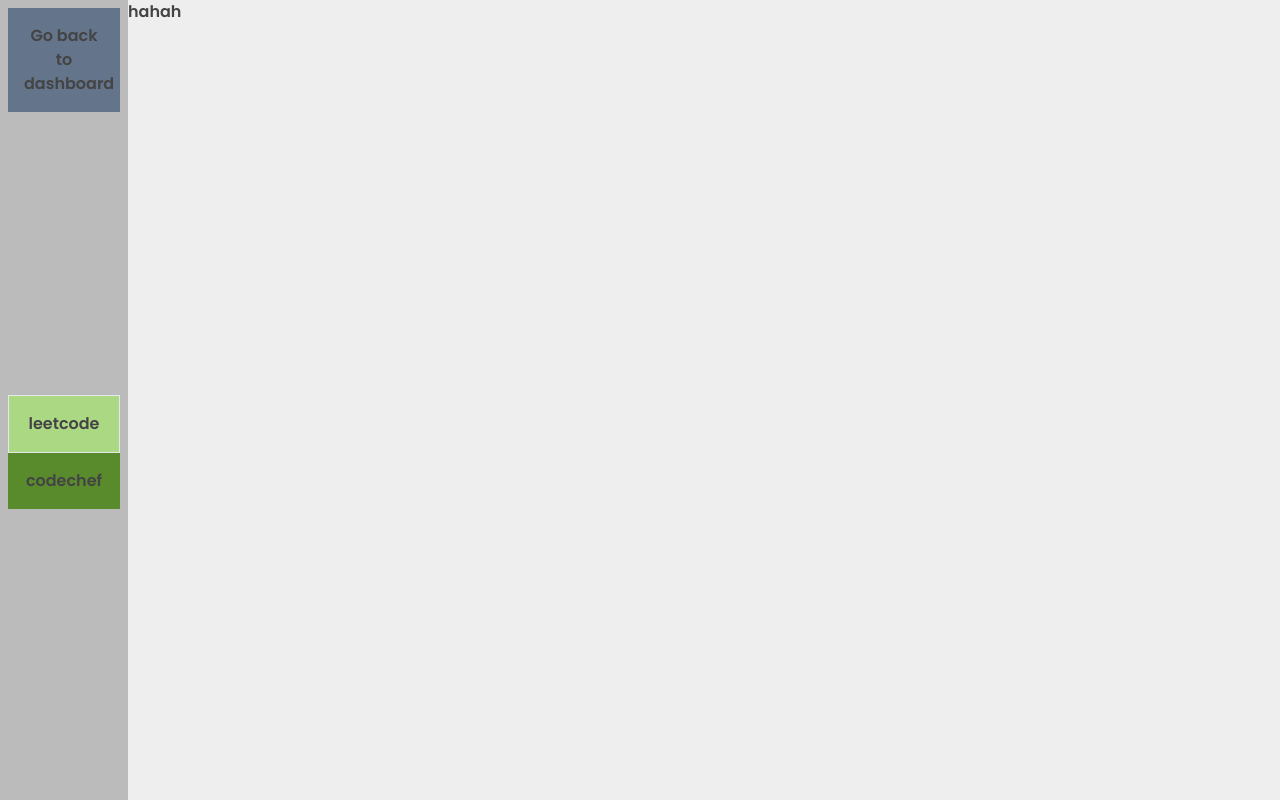
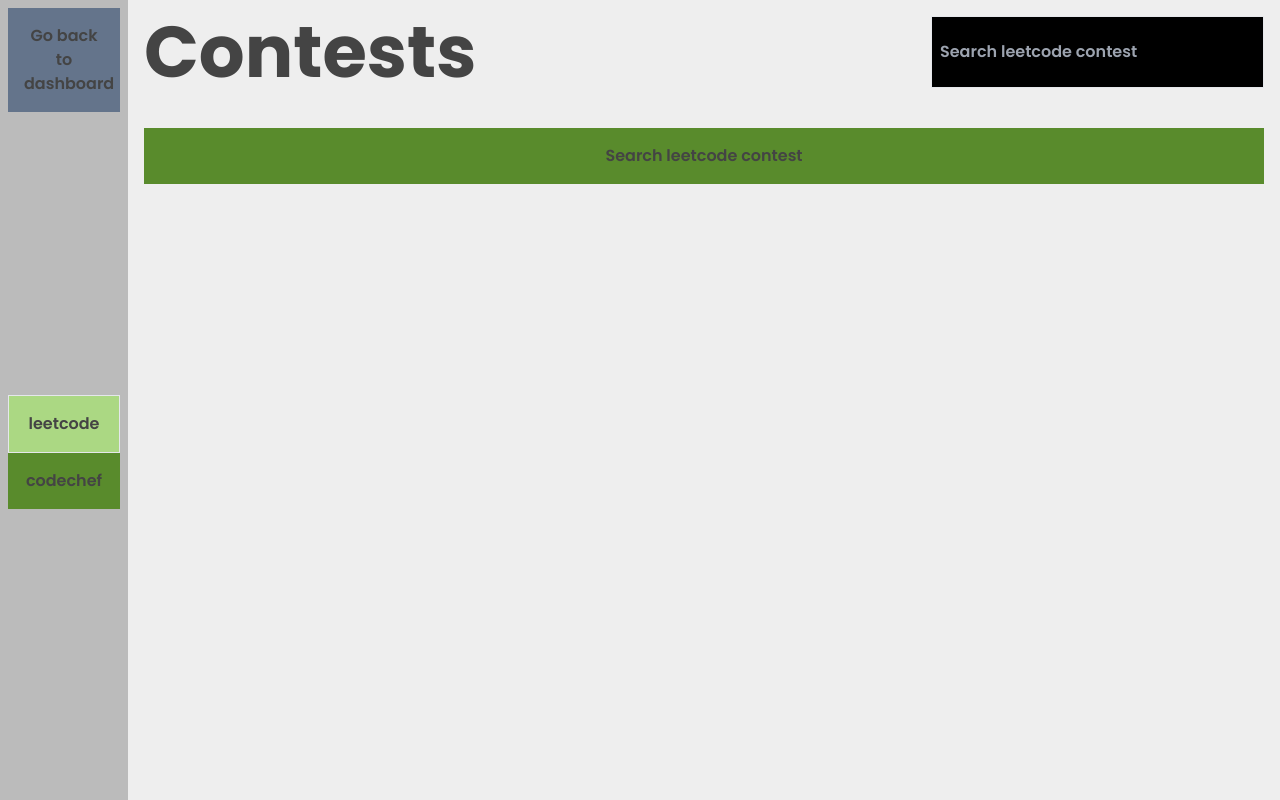
Before and after one commit to Eyepan/codeboard, a Vue app: page /contests in a window 1280 px wide. Built offline with nearby package versions, Linux system fonts and the light colour scheme.

Commit message:
halfway done

```diff
--- a/src/components/Contests.vue
+++ b/src/components/Contests.vue
@@ -1 +1,38 @@
-<template>hahah</template>
+<script setup lang="ts">
+import { storeToRefs } from "pinia";
+import { useAppStore } from "../stores/appStore";
+import Spinner from "./Spinner.vue";
+import ErrorLog from "./ErrorLog.vue";
+import { ref } from "vue";
+const { currentPlatform, error } = storeToRefs(useAppStore());
+const loading = ref(false);
+const contestName = ref("");
+
+async function searchContest() {
+	loading.value = true;
+	console.log("hi mom");
+	// TODO: Search contest
+	loading.value = false;
+}
+</script>
+
+<template>
+	<div class="p-4 w-full overflow-y-scroll">
+		<ErrorLog v-if="error !== ''" :message="error" />
+		<Spinner v-if="loading" />
+		<div>
+			<div class="flex flex-row justify-between">
+				<h1 class="text-7xl w-min">Contests</h1>
+				<input
+					type="text"
+					v-model="contestName"
+					class="bg-black border min-w-0 p-2"
+					:placeholder="`Search ${currentPlatform} contest`"
+				/>
+			</div>
+			<button class="btn-primary w-full my-10" @click="searchContest()">
+				Search {{ currentPlatform }} contest
+			</button>
+		</div>
+	</div>
+</template>
--- a/src/components/Dashboard.vue
+++ b/src/components/Dashboard.vue
@@ -107,12 +107,12 @@ const departments = [
 		<Spinner v-if="loading" />
 		<ErrorLog v-if="error !== ''" :message="error" />
 		<div v-else>
-			<div class="flex flex-row justify-between">
-				<h1 class="text-7xl hover:bg-black w-min">Dashboard</h1>
+			<div class="flex flex-row justify-between gap-10">
+				<h1 class="text-7xl">Dashboard</h1>
 				<input
 					type="text"
 					v-model="searchFilter"
-					class="bg-black border ml-4 my-4 p-2 min-w-[300px]"
+					class="bg-black border min-w-0 p-2"
 					placeholder="Filter students.."
 				/>
 			</div>
--- a/src/stores/appStore.ts
+++ b/src/stores/appStore.ts
@@ -3,6 +3,7 @@ import { ref } from "vue";
 
 export const useAppStore = defineStore("app", () => {
 	const currentBatch = ref("ALL");
+	const currentPlatform = ref("leetcode");
 	const error = ref("");
-	return { currentBatch, error };
+	return { currentBatch, error, currentPlatform };
 });
--- a/src/utils/utils.ts
+++ b/src/utils/utils.ts
@@ -1,9 +1,11 @@
+import { ContestResult } from "../models/lccontests.model";
+import { Student } from "./../models/student.model";
+import StudentLeetCodeData from "../models/studentleetcode.model";
+import axios from "axios";
 import { defaultStudentLeetCodeData } from "./../models/studentleetcode.model";
-import { Student } from "./../models/student.model";
-import axios from "axios";
-import StudentLeetCodeData from "../models/studentleetcode.model";
 import { storeToRefs } from "pinia";
 import { useAppStore } from "../stores/appStore";
+
 const { error } = storeToRefs(useAppStore());
 
 const apiUrl = import.meta.env.VITE_API_URL;
@@ -73,3 +75,20 @@ export async function get_student_leetcode_data(
 		});
 	return studentLeetCodeData;
 }
+
+export async function get_leetcode_contest_details(
+	contestCode: string
+): Promise<ContestResult[]> {
+	let contestResultData: ContestResult[] = [];
+	await axios
+		.get(`${apiUrl}/leetcode/contest/${contestCode}`)
+		.then((response) => {
+			contestResultData = response.data;
+		})
+		.catch((e) => {
+			if (e.response) {
+				error.value = e.response.data["detail"];
+			}
+		});
+	return contestResultData;
+}
--- a/src/views/ContestPage.vue
+++ b/src/views/ContestPage.vue
@@ -1,9 +1,11 @@
 <script setup lang="ts">
 import { ref } from "vue";
 import Contests from "../components/Contests.vue";
+import { storeToRefs } from "pinia";
+import { useAppStore } from "../stores/appStore";
+const { currentPlatform } = storeToRefs(useAppStore());
 
 const platforms = ["leetcode", "codechef"];
-const currentPlatform = ref(platforms[0]);
 </script>
 
 <template>
```
Also changed, not shown: src/models/lccontests.model.ts (added, +15 -0 lines).
